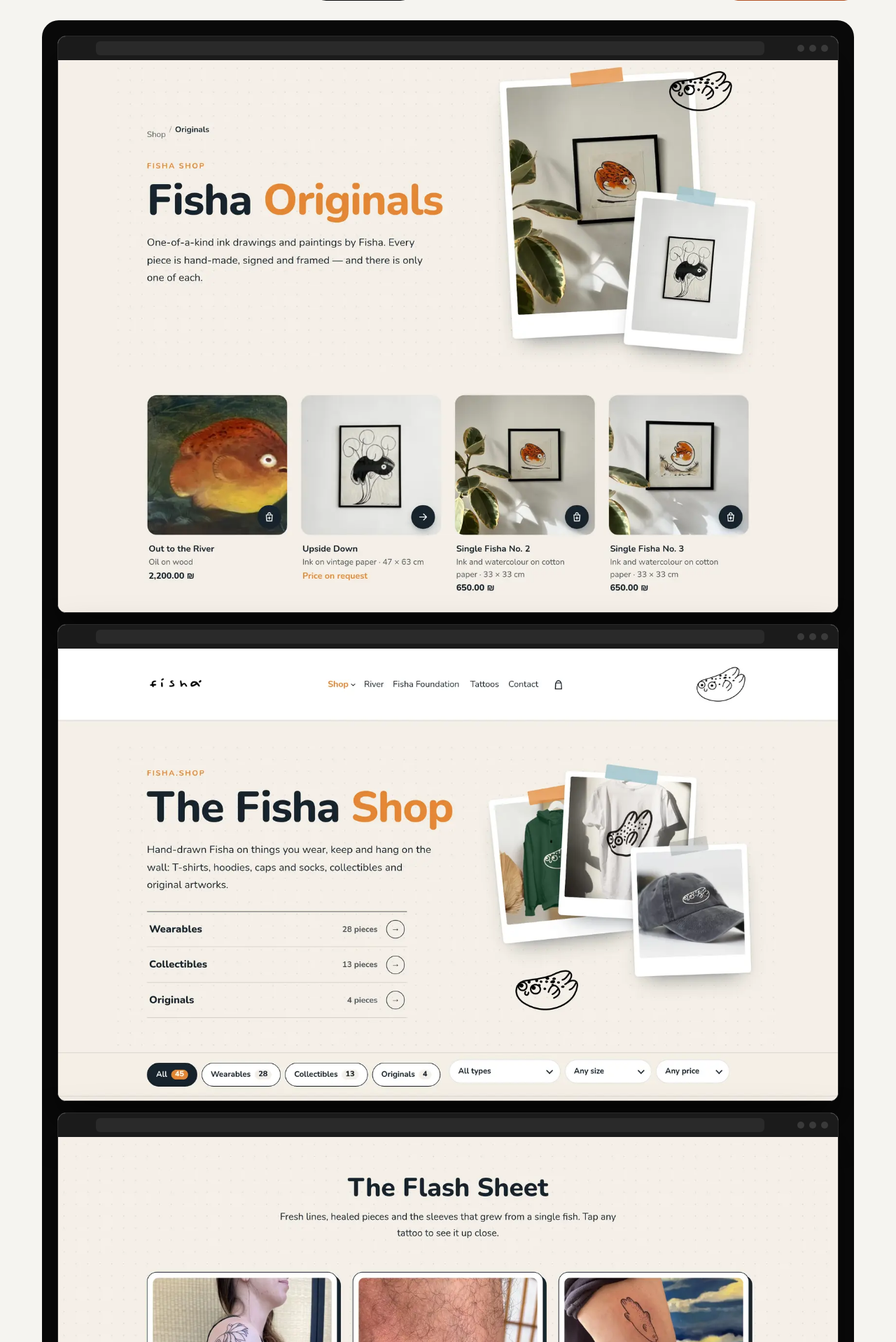
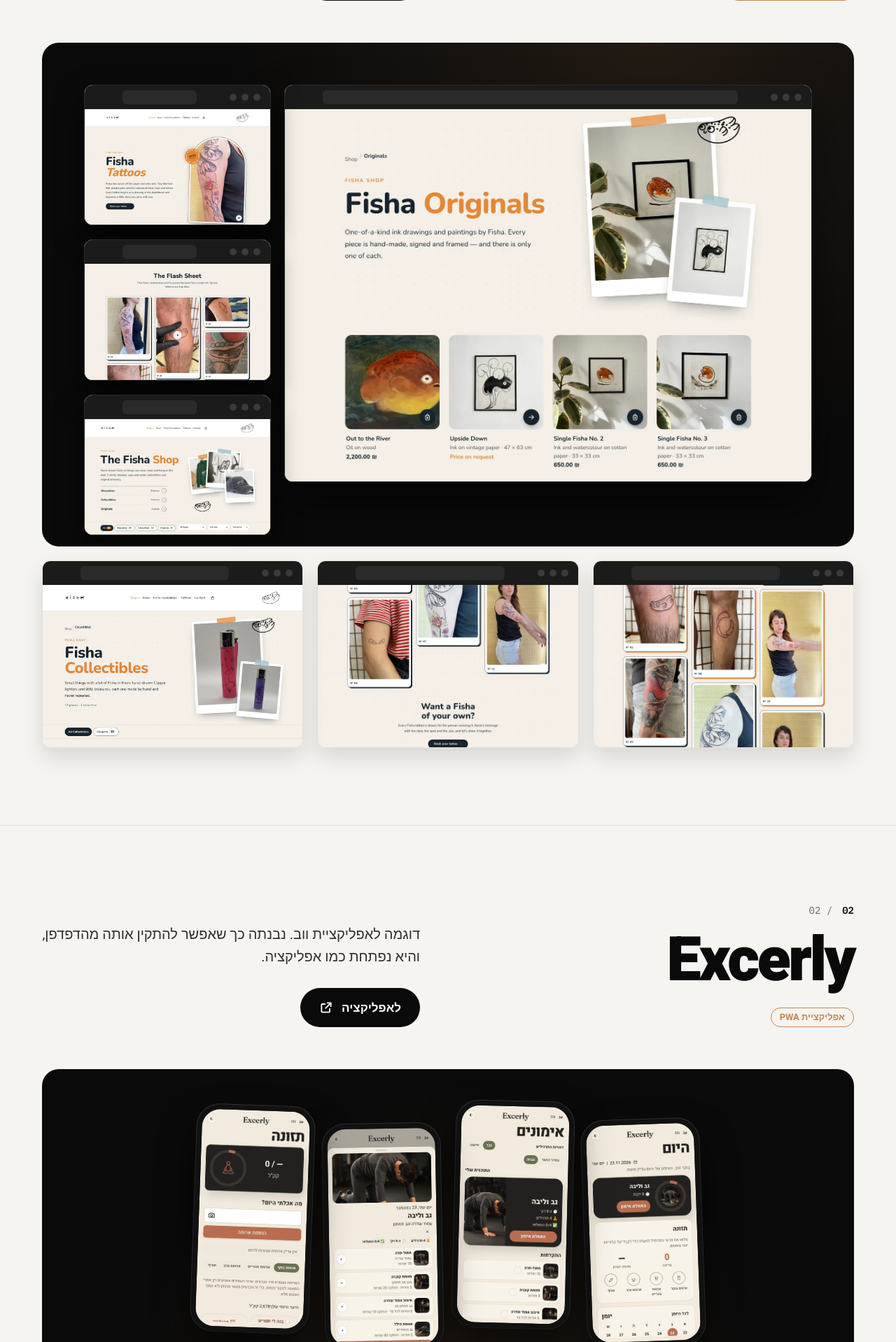
Before and after one commit to shaydadon/sdmarketing, a PHP site: page /projects.php in a window 1280 px wide. Shown: the part 890-2808 px from the top of the page at 70% size. Run offline with PHP 8.4, Linux system fonts and the light colour scheme; some web fonts are replaced.

Commit message:
Restore the earlier fisha and accent, and play Boardog as a video.
Fisha is the first redesign arrangement again, Excerly shows the real nutrition and training screens, and the terracotta is the original lighter set. The Boardog section loops the recorded chat on its own.

Co-authored-by: shaydadon <shaydadon@users.noreply.github.com>

```diff
--- a/assets/css/style.css
+++ b/assets/css/style.css
@@ -2,9 +2,7 @@
 :root{
   --ink:#0A0A0A; --ink2:#151515; --ink3:#1F1F1F; --paper:#F5F4F0; --white:#FFFFFF;
   --line:#E2E0DA; --line-d:#2A2A2A; --mute:#66645F; --mute-d:#9A9893;
-  --accent:#B45324; --accent-2:var(--accent); --accent-ink:var(--accent);
-  --accent-soft:color-mix(in srgb, var(--accent) 14%, var(--paper));
-  --accent-hover:color-mix(in srgb, var(--accent) 80%, #000);
+  --accent:#C8864F; --accent-2:#D9A57A; --accent-soft:#F1E7DC; --accent-ink:#7A4E2A;
   --r:18px; --wrap:1240px;
   --display:'Heebo',sans-serif; --body:'IBM Plex Sans Hebrew','Heebo',sans-serif; --mono:'IBM Plex Mono','Heebo',monospace;
 }
@@ -866,18 +864,31 @@ footer .logo small{color:#9A9893}
   .soon{margin:-12px auto 48px}
 }
 
-/* fisha projects stage: four full-width windows, stacked. */
-.stage-fisha-stack{display:flex;flex-direction:column;gap:16px;height:auto;margin-top:28px;padding:22px}
-.stage-fisha-stack .browser{width:100%}
-.stage-fisha-stack .browser img{width:100%;height:auto;aspect-ratio:auto;object-fit:contain;object-position:top center}
 .stage .browser .bar u:empty{width:42%}
+.stage-ex-nice{height:auto;display:flex;justify-content:center;align-items:flex-end;gap:18px;padding:56px 24px 40px;background:radial-gradient(circle at 50% 110%,#241b13,var(--ink) 60%)}
+.stage-ex-nice .mphone{width:168px;border-radius:32px;padding:7px;background:#111;box-shadow:0 28px 50px #0009,0 0 0 1px #333}
+.stage-ex-nice .mphone img{border-radius:26px}
+.stage-ex-nice .mphone:nth-child(1){transform:translateY(16px) rotate(-2deg)}
+.stage-ex-nice .mphone:nth-child(2){transform:translateY(-10px) rotate(1.4deg)}
+.stage-ex-nice .mphone:nth-child(3){transform:translateY(22px) rotate(-1deg)}
+.stage-ex-nice .mphone:nth-child(4){transform:translateY(-4px) rotate(2deg)}
 @media (max-width:800px){
-  .stage-fisha-stack{gap:10px;margin-top:20px;padding:14px 10px}
+  .stage-ex-nice{flex-wrap:wrap;gap:14px;padding:32px 12px 24px}
+  .stage-ex-nice .mphone{width:calc(50% - 10px)}
+  .stage-ex-nice .mphone:nth-child(1),
+  .stage-ex-nice .mphone:nth-child(3){transform:none}
+  .stage-ex-nice .mphone:nth-child(2),
+  .stage-ex-nice .mphone:nth-child(4){transform:translateY(16px)}
 }
 
 /* WhatsApp bot showcase. Scoped so fisha and Excerly are unchanged. */
 #case-bot .wad-stage{display:flex;justify-content:center;align-items:flex-start;padding:36px 16px 32px;min-height:0}
-#case-bot .wad-phone{width:min(360px,100%);height:auto;max-height:min(560px,72dvh);background:#000;border-radius:36px;padding:8px;box-shadow:0 30px 60px #000a,0 0 0 1px #333;display:flex;flex-direction:column}
+#case-bot .wad-video{width:min(280px,78%);height:auto;display:block;border-radius:28px;background:#000;box-shadow:0 30px 60px #000a}
+#case-bot .wad-phone{display:none;width:min(360px,100%);height:auto;max-height:min(560px,72dvh);background:#000;border-radius:36px;padding:8px;box-shadow:0 30px 60px #000a,0 0 0 1px #333;flex-direction:column}
+@media (prefers-reduced-motion:reduce){
+  #case-bot .wad-video{display:none}
+  #case-bot .wad-phone{display:flex}
+}
 #case-bot .wad-top{flex:none;background:#1F2C34;color:#E9EDEF;display:flex;align-items:center;justify-content:space-between;gap:10px;padding:10px 12px;border-radius:28px 28px 0 0}
 #case-bot .wad-who{display:flex;align-items:center;gap:10px;min-width:0}
 #case-bot .wad-av{width:38px;height:38px;border-radius:50%;background:#2A3942;display:grid;place-items:center;font-size:20px;flex:none}
--- a/assets/js/main.js
+++ b/assets/js/main.js
@@ -153,9 +153,17 @@
       if (typing) typing.hidden = true;
       pin();
     };
+    const video = wa.closest('#case-bot')?.querySelector('.wad-video');
+    if (video) {
+      video.addEventListener('error', () => {
+        video.hidden = true;
+        wa.style.display = 'flex';
+        showAll();
+      });
+    }
     if (reduce) {
       showAll();
-    } else {
+    } else if (!video) {
       const reset = () => {
         if (typing) typing.hidden = true;
         items.forEach((el) => {
--- a/includes/header.php
+++ b/includes/header.php
@@ -38,7 +38,7 @@ function logo_mark(): string
   <link rel="preconnect" href="https://fonts.googleapis.com">
   <link rel="preconnect" href="https://fonts.gstatic.com" crossorigin>
   <link href="https://fonts.googleapis.com/css2?family=Heebo:wght@400;500;700;800;900&family=IBM+Plex+Sans+Hebrew:wght@400;500;600;700&family=IBM+Plex+Mono:wght@400;500;600&display=swap" rel="stylesheet">
-  <link rel="stylesheet" href="assets/css/style.css?v=31">
+  <link rel="stylesheet" href="assets/css/style.css?v=33">
 </head>
 <body class="page-<?= e($page_id) ?>">
 <?php require __DIR__ . '/icons.php'; ?>
--- a/includes/wa-demo.php
+++ b/includes/wa-demo.php
@@ -57,6 +57,10 @@ $wa_n = count($wa_msgs);
     </div>
 
     <div class="stage wad-stage">
+      <video class="wad-video" autoplay muted loop playsinline preload="auto" poster="assets/video/boardog-chat-poster.jpg">
+        <source src="assets/video/boardog-chat.webm" type="video/webm">
+        <source src="assets/video/boardog-chat.mp4" type="video/mp4">
+      </video>
       <div class="wad-phone" data-wa-demo>
         <div class="wad-top">
           <div class="wad-who">
--- a/projects.php
+++ b/projects.php
@@ -45,25 +45,33 @@ require __DIR__ . '/includes/projects-data.php';
       </div>
     </div>
 
-    <?php if ($p['layout'] === 'phones'): ?>
-      <div class="stage stage-ex compact">
-        <?php foreach ($p['shots'] as $shot): ?>
-          <div class="mphone"><img src="<?= e($shot['src']) ?>" alt="<?= e($shot['alt']) ?>" width="<?= (int) $shot['w'] ?>" height="<?= (int) $shot['h'] ?>" loading="lazy" decoding="async"></div>
+    <?php if ($p['slug'] === 'excerly'): ?>
+      <div class="stage stage-ex-nice">
+        <?php foreach ([
+          ['assets/img/projects/excerly/home-m.webp', 'מסך היום באפליקציית Excerly'],
+          ['assets/img/projects/excerly/workouts-m.webp', 'מסך האימונים באפליקציית Excerly'],
+          ['assets/img/projects/excerly/session-m.webp', 'מסך אימון באפליקציית Excerly'],
+          ['assets/img/projects/excerly/nutrition-m.webp', 'מסך התזונה באפליקציית Excerly'],
+        ] as $i => $shot): ?>
+          <div class="mphone"><img src="<?= e($shot[0]) ?>" alt="<?= e($shot[1]) ?>" width="780" height="1688" loading="lazy" decoding="async"></div>
         <?php endforeach; ?>
       </div>
     <?php elseif ($p['slug'] === 'fisha'): ?>
-      <div class="stage stage-fisha-stack">
-        <?php foreach ([
-          ['assets/img/projects/fisha/originals-main.webp', 'עמוד Originals בחנות fisha.shop', 1600, 1133],
-          ['assets/img/projects/fisha/shop-hq-c.webp', 'עמוד החנות fisha.shop', 1600, 929],
-          ['assets/img/projects/fisha/tattoos-2.webp', 'Flash sheet בחנות fisha.shop', 1600, 1000],
-          ['assets/img/projects/fisha/tattoos-1.webp', 'עמוד הקעקועים של fisha.shop', 1600, 1000],
-        ] as $shot): ?>
-          <div class="browser">
-            <div class="bar"><i></i><i></i><i></i><u></u></div>
-            <img src="<?= e($shot[0]) ?>" alt="<?= e($shot[1]) ?>" width="<?= (int) $shot[2] ?>" height="<?= (int) $shot[3] ?>" loading="lazy" decoding="async">
-          </div>
-        <?php endforeach; ?>
+      <div class="stage stage-fisha">
+        <div class="browser main">
+          <div class="bar"><i></i><i></i><i></i><u></u></div>
+          <img class="tall" src="assets/img/projects/fisha/originals-main.webp" alt="עמוד Originals בחנות fisha.shop" width="1600" height="1133" loading="lazy" decoding="async">
+        </div>
+        <div class="side">
+          <div class="browser"><div class="bar"><i></i><i></i><i></i><u></u></div><img src="assets/img/projects/fisha/tattoos-1.webp" alt="עמוד הקעקועים של fisha.shop" width="1600" height="1000" loading="lazy" decoding="async"></div>
+          <div class="browser"><div class="bar"><i></i><i></i><i></i><u></u></div><img src="assets/img/projects/fisha/tattoos-2.webp" alt="Flash sheet בחנות fisha.shop" width="1600" height="1000" loading="lazy" decoding="async"></div>
+          <div class="browser"><div class="bar"><i></i><i></i><i></i><u></u></div><img src="assets/img/projects/fisha/shop-hq-c.webp" alt="עמוד החנות של fisha.shop" width="1600" height="929" loading="lazy" decoding="async"></div>
+        </div>
+      </div>
+      <div class="tat-strip">
+        <div class="browser"><div class="bar"><i></i><i></i><i></i><u></u></div><img src="assets/img/projects/fisha/tattoos-3.webp" alt="עמוד קעקועים נוסף בחנות fisha.shop" width="1600" height="1000" loading="lazy" decoding="async"></div>
+        <div class="browser"><div class="bar"><i></i><i></i><i></i><u></u></div><img src="assets/img/projects/fisha/tattoos-4.webp" alt="עמוד קעקועים נוסף בחנות fisha.shop" width="1600" height="1000" loading="lazy" decoding="async"></div>
+        <div class="browser"><div class="bar"><i></i><i></i><i></i><u></u></div><img src="assets/img/projects/fisha/collectibles-dc.webp" alt="עמוד Collectibles בחנות fisha.shop" width="1440" height="836" loading="lazy" decoding="async"></div>
       </div>
     <?php else: $shot = $p['shots'][0]; ?>
       <div class="stage stage-one">
```
Also changed, not shown: assets/img/favicon.svg, assets/video/boardog-chat-poster.jpg (added), 2 other files.
